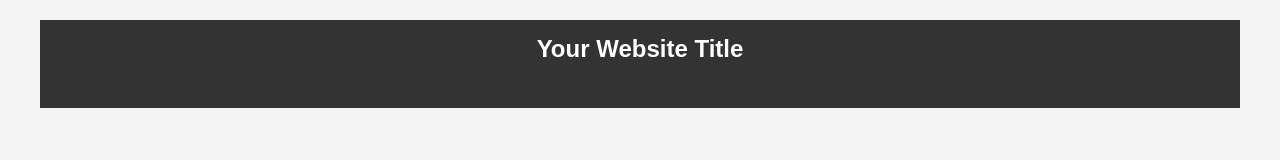
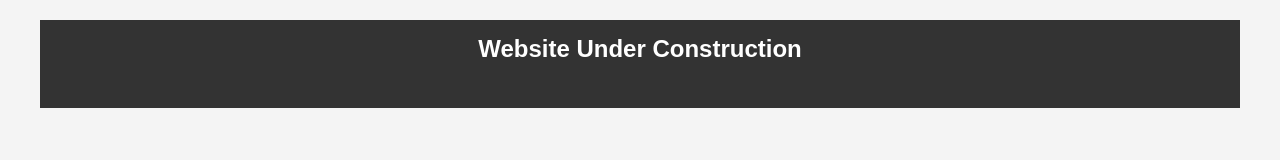
Before and after one commit to swing-advantage/swing-advantage.github.io, a plain HTML site: page index.html in a window 1280 px wide. Drawn offline with Linux system fonts and the light colour scheme.

Commit message:
Change Title Only

```diff
--- a/index.html
+++ b/index.html
@@ -21,7 +21,7 @@
     <div class="container">
 
       <header class="site-header">
-        <h1 class="site-title">Your Website Title</h1>
+        <h1 class="site-title">Website Under Construction</h1>
         <!-- Add navigation or other header content here -->
       </header>
 
```
